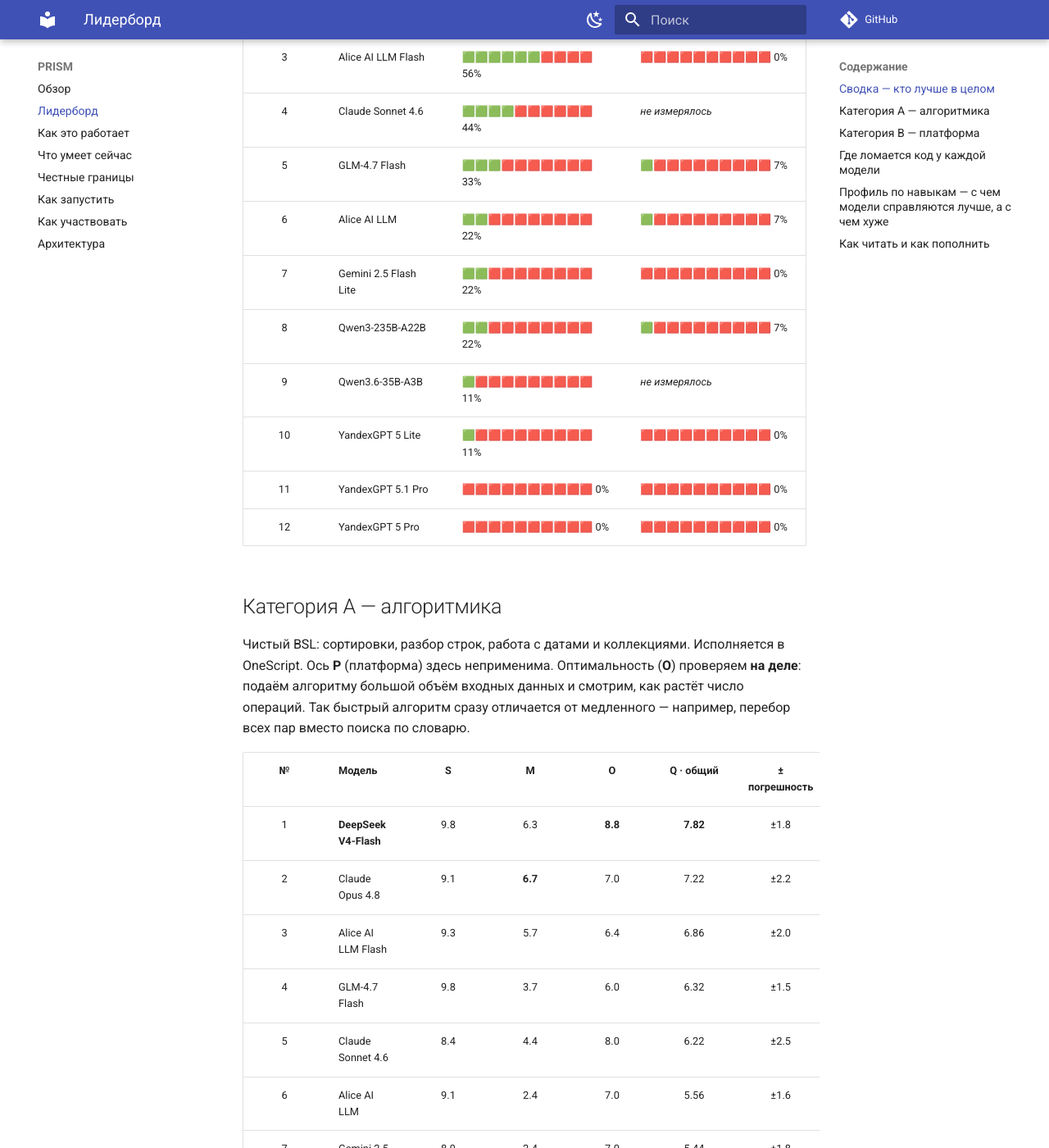
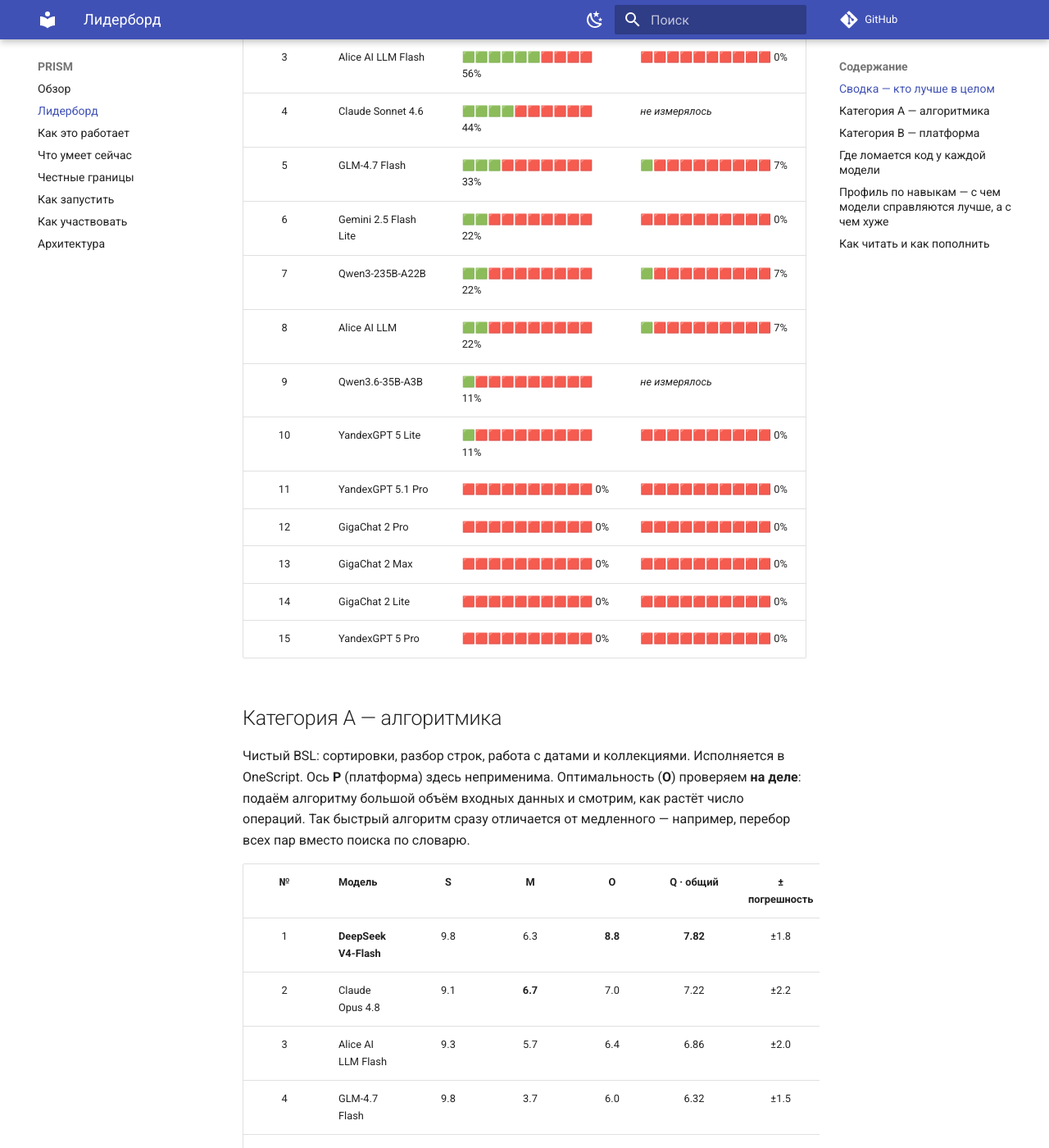
Before and after one commit to genlab-1c/prism, an MkDocs documentation site: the page built from docs/leaderboard.md, in a window 1280 px wide and 1400 px high, scrolled down 705 px. Shown: the whole window at 82% size. Built offline with MkDocs 1.6.1 and Material for MkDocs 9.7.7, drawn with Linux system fonts in a browser that asks for light colours; comment, search, counter and statistics services are not loaded; some of the changed text lies outside the part shown.

Commit message:
docs(leaderboard): regenerate tables with GigaChat
Таблицы лидерборда и счётные бейджи пересобраны из results/auto/ командой prism docs — добавлены строки GigaChat (A и B).

```diff
--- a/docs/leaderboard.md
+++ b/docs/leaderboard.md
@@ -24,13 +24,16 @@
 | 3 | Alice AI LLM Flash | 🟩🟩🟩🟩🟩🟩🟥🟥🟥🟥 56% | 🟥🟥🟥🟥🟥🟥🟥🟥🟥🟥 0% |
 | 4 | Claude Sonnet 4.6 | 🟩🟩🟩🟩🟥🟥🟥🟥🟥🟥 44% | _не измерялось_ |
 | 5 | GLM-4.7 Flash | 🟩🟩🟩🟥🟥🟥🟥🟥🟥🟥 33% | 🟩🟥🟥🟥🟥🟥🟥🟥🟥🟥 7% |
-| 6 | Alice AI LLM | 🟩🟩🟥🟥🟥🟥🟥🟥🟥🟥 22% | 🟩🟥🟥🟥🟥🟥🟥🟥🟥🟥 7% |
-| 7 | Gemini 2.5 Flash Lite | 🟩🟩🟥🟥🟥🟥🟥🟥🟥🟥 22% | 🟥🟥🟥🟥🟥🟥🟥🟥🟥🟥 0% |
-| 8 | Qwen3-235B-A22B | 🟩🟩🟥🟥🟥🟥🟥🟥🟥🟥 22% | 🟩🟥🟥🟥🟥🟥🟥🟥🟥🟥 7% |
+| 6 | Gemini 2.5 Flash Lite | 🟩🟩🟥🟥🟥🟥🟥🟥🟥🟥 22% | 🟥🟥🟥🟥🟥🟥🟥🟥🟥🟥 0% |
+| 7 | Qwen3-235B-A22B | 🟩🟩🟥🟥🟥🟥🟥🟥🟥🟥 22% | 🟩🟥🟥🟥🟥🟥🟥🟥🟥🟥 7% |
+| 8 | Alice AI LLM | 🟩🟩🟥🟥🟥🟥🟥🟥🟥🟥 22% | 🟩🟥🟥🟥🟥🟥🟥🟥🟥🟥 7% |
 | 9 | Qwen3.6-35B-A3B | 🟩🟥🟥🟥🟥🟥🟥🟥🟥🟥 11% | _не измерялось_ |
 | 10 | YandexGPT 5 Lite | 🟩🟥🟥🟥🟥🟥🟥🟥🟥🟥 11% | 🟥🟥🟥🟥🟥🟥🟥🟥🟥🟥 0% |
 | 11 | YandexGPT 5.1 Pro | 🟥🟥🟥🟥🟥🟥🟥🟥🟥🟥 0% | 🟥🟥🟥🟥🟥🟥🟥🟥🟥🟥 0% |
-| 12 | YandexGPT 5 Pro | 🟥🟥🟥🟥🟥🟥🟥🟥🟥🟥 0% | 🟥🟥🟥🟥🟥🟥🟥🟥🟥🟥 0% |
+| 12 | GigaChat 2 Pro | 🟥🟥🟥🟥🟥🟥🟥🟥🟥🟥 0% | 🟥🟥🟥🟥🟥🟥🟥🟥🟥🟥 0% |
+| 13 | GigaChat 2 Max | 🟥🟥🟥🟥🟥🟥🟥🟥🟥🟥 0% | 🟥🟥🟥🟥🟥🟥🟥🟥🟥🟥 0% |
+| 14 | GigaChat 2 Lite | 🟥🟥🟥🟥🟥🟥🟥🟥🟥🟥 0% | 🟥🟥🟥🟥🟥🟥🟥🟥🟥🟥 0% |
+| 15 | YandexGPT 5 Pro | 🟥🟥🟥🟥🟥🟥🟥🟥🟥🟥 0% | 🟥🟥🟥🟥🟥🟥🟥🟥🟥🟥 0% |
 
 </div>
 <!-- /prism:lb:summary -->
@@ -57,9 +60,12 @@
 | 7 | Gemini 2.5 Flash Lite | 8.9 | 2.4 | 7.0 | 5.44 | ±1.8 |
 | 8 | Qwen3.6-35B-A3B | 8.9 | 1.3 | 7.0 | 5.04 | ±1.7 |
 | 9 | Qwen3-235B-A22B | 8.7 | 2.2 | 4.0 | 5.00 | ±1.5 |
-| 10 | YandexGPT 5 Pro | 9.3 | 0.2 | — | 4.78 | ±0.5 |
-| 11 | YandexGPT 5 Lite | 7.8 | 1.7 | 4.0 | 4.50 | ±2.2 |
-| 12 | YandexGPT 5.1 Pro | 8.0 | 0.0 | — | 4.00 | ±0.8 |
+| 10 | GigaChat 2 Max | 9.3 | 0.4 | — | 4.89 | ±0.7 |
+| 11 | YandexGPT 5 Pro | 9.3 | 0.2 | — | 4.78 | ±0.5 |
+| 12 | YandexGPT 5 Lite | 7.8 | 1.7 | 4.0 | 4.50 | ±2.2 |
+| 13 | YandexGPT 5.1 Pro | 8.0 | 0.0 | — | 4.00 | ±0.8 |
+| 14 | GigaChat 2 Lite | 6.0 | 0.0 | — | 3.00 | ±1.4 |
+| 15 | GigaChat 2 Pro | 4.9 | 0.0 | — | 2.44 | ±1.8 |
 
 </div>
 <!-- /prism:lb:a-overall -->
@@ -86,6 +92,9 @@
 | 7 | YandexGPT 5.1 Pro | 8.4 | 0.0 | 9.7 | 0.2 | 4.59 | ±0.3 |
 | 8 | Gemini 2.5 Flash Lite | 8.8 | 0.0 | 9.2 | 0.0 | 4.50 | ±0.3 |
 | 9 | YandexGPT 5 Pro | 8.0 | 0.0 | 9.5 | 0.0 | 4.37 | ±0.4 |
+| 10 | GigaChat 2 Lite | 7.6 | 0.0 | 9.5 | 0.0 | 4.27 | ±0.3 |
+| 11 | GigaChat 2 Max | 7.3 | 0.0 | 9.2 | 0.0 | 4.13 | ±0.4 |
+| 12 | GigaChat 2 Pro | 6.3 | 0.0 | 10.0 | 0.0 | 4.07 | ±0.2 |
 
 </div>
 <!-- /prism:lb:b-overall -->
@@ -124,6 +133,9 @@
 | YandexGPT 5 Lite | 11% | 🟩🟧🟧🟧🟧🟧🟧🟧🟥🟥 | сбой при выполнении ×3 |
 | YandexGPT 5.1 Pro | 0% | 🟧🟧🟧🟧🟥🟥🟥🟥🟥🟥 | ошибка синтаксиса ×5 |
 | YandexGPT 5 Pro | 0% | 🟧🟧🟧🟧🟧🟧🟧🟥🟥🟥 | сбой при выполнении ×4 |
+| GigaChat 2 Max | 0% | 🟧🟧🟧🟧🟧🟧🟧🟥🟥🟥 | сбой при выполнении ×5 |
+| GigaChat 2 Pro | 0% | 🟧🟧🟧🟥🟥🟥🟥🟥🟥🟥 | ошибка синтаксиса ×6 |
+| GigaChat 2 Lite | 0% | 🟧🟥🟥🟥🟥🟥🟥🟥🟥🟥 | ошибка синтаксиса ×8 |
 
 </div>
 <!-- /prism:lb:a-funnel -->
@@ -144,6 +156,9 @@
 | YandexGPT 5.1 Pro | 0% | 🟧🟧🟧🟥🟥🟥🟥🟥🟥🟥 | ошибка синтаксиса ×10 |
 | YandexGPT 5 Pro | 0% | 🟧🟧🟧🟧🟥🟥🟥🟥🟥🟥 | ошибка синтаксиса ×9 |
 | Alice AI LLM Flash | 0% | 🟧🟧🟧🟧🟧🟧🟥🟥🟥🟥 | нет такого поля или объекта ×9 |
+| GigaChat 2 Max | 0% | 🟧🟥🟥🟥🟥🟥🟥🟥🟥🟥 | ошибка синтаксиса ×13 |
+| GigaChat 2 Pro | 0% | 🟥🟥🟥🟥🟥🟥🟥🟥🟥🟥 | ошибка синтаксиса ×15 |
+| GigaChat 2 Lite | 0% | 🟧🟧🟧🟥🟥🟥🟥🟥🟥🟥 | ошибка синтаксиса ×11 |
 
 </div>
 <!-- /prism:lb:b-funnel -->
@@ -172,9 +187,12 @@
 | Gemini 2.5 Flash Lite | 🟨 5.0 | 🟥 0.3 | 🟥 3.3 |
 | Qwen3.6-35B-A3B | 🟥 0.0 | 🟥 2.0 | 🟥 0.0 |
 | Qwen3-235B-A22B | 🟥 2.5 | 🟥 1.7 | 🟥 0.0 |
+| GigaChat 2 Max | 🟥 0.0 | 🟥 0.7 | 🟥 0.0 |
 | YandexGPT 5 Pro | 🟥 0.0 | 🟥 0.3 | 🟥 0.0 |
 | YandexGPT 5 Lite | 🟥 0.0 | 🟥 1.7 | 🟥 1.7 |
 | YandexGPT 5.1 Pro | 🟥 0.0 | 🟥 0.0 | 🟥 0.0 |
+| GigaChat 2 Lite | 🟥 0.0 | 🟥 0.0 | 🟥 0.0 |
+| GigaChat 2 Pro | 🟥 0.0 | 🟥 0.0 | 🟥 0.0 |
 
 </div>
 <!-- /prism:lb:a-skill -->
@@ -196,6 +214,9 @@
 | YandexGPT 5.1 Pro | 🟥 0.0 | 🟥 1.1 | 🟥 0.0 | 🟥 1.1 | 🟥 1.1 | 🟥 0.0 |
 | Gemini 2.5 Flash Lite | 🟥 0.0 | 🟥 0.0 | 🟥 0.0 | 🟥 0.0 | 🟥 0.0 | 🟥 0.0 |
 | YandexGPT 5 Pro | 🟥 0.0 | 🟥 0.0 | 🟥 0.0 | 🟥 0.0 | 🟥 0.0 | 🟥 0.0 |
+| GigaChat 2 Lite | 🟥 0.0 | 🟥 0.0 | 🟥 0.0 | 🟥 0.0 | 🟥 0.0 | 🟥 0.0 |
+| GigaChat 2 Max | 🟥 0.0 | 🟥 0.0 | 🟥 0.0 | 🟥 0.0 | 🟥 0.0 | 🟥 0.0 |
+| GigaChat 2 Pro | 🟥 0.0 | 🟥 0.0 | 🟥 0.0 | 🟥 0.0 | 🟥 0.0 | 🟥 0.0 |
 
 </div>
 <!-- /prism:lb:b-platform -->
```
Also changed, not shown: README.md (+30 -9 lines), docs/status.md (+3 -0 lines).
